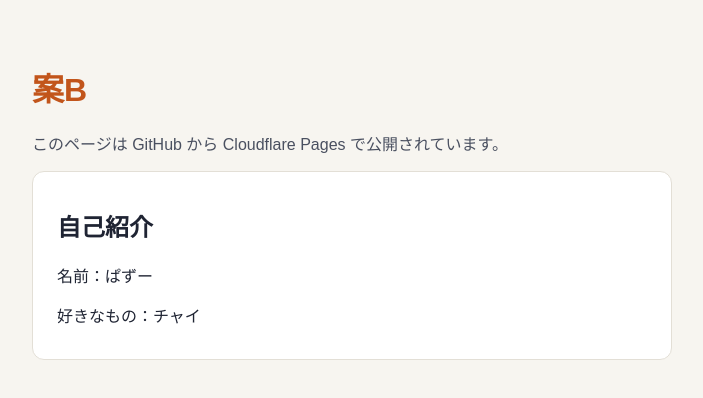
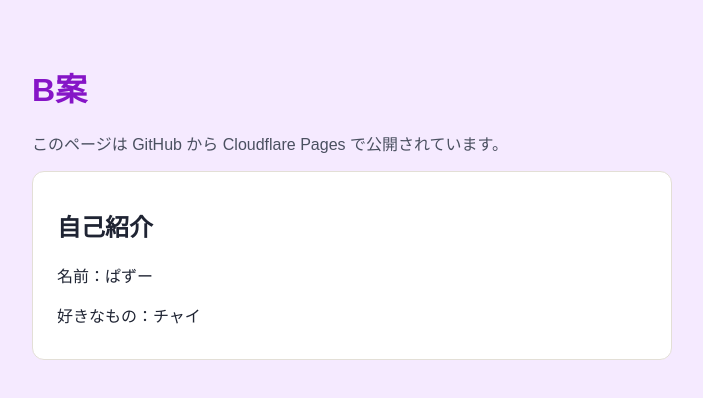
Before and after one commit to yamadapazu/git-practice-pazu, a plain HTML site: page index.html in a window 1280 px wide. Shown: the whole page, without its empty margins (288-991 px from the left). Drawn offline with Linux system fonts and the light colour scheme.

Commit message:
index.htmlの見出しを「B案」に変更し、style.cssの背景色と見出しの色を修正

```diff
--- a/index.html
+++ b/index.html
@@ -9,7 +9,7 @@
 <body>
   <main>
     <!-- STEP4：この1行を「案A」「案B」に書き換えます -->
-    <h1>案B</h1>
+    <h1>B案</h1>
 
     <p class="lead">このページは GitHub から Cloudflare Pages で公開されています。</p>
 
--- a/style.css
+++ b/style.css
@@ -1,7 +1,7 @@
 body {
   margin: 0;
   font-family: "Hiragino Sans", "Noto Sans JP", sans-serif;
-  background: #f7f5f0;
+  background: #f5eaff;
   color: #1f2433;
 }
 
@@ -13,7 +13,7 @@ main {
 
 h1 {
   font-size: 2rem;
-  color: #c2551b;
+  color: #8615c7;
 }
 
 .lead {
```
